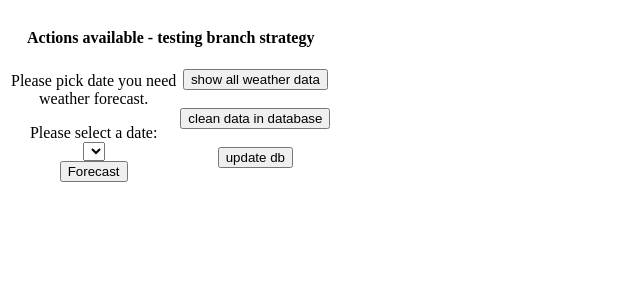
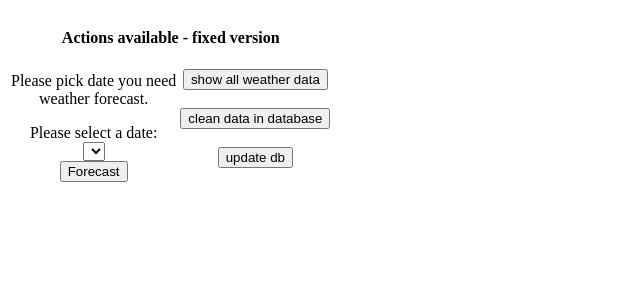
Before and after one commit to rinxster/epam-diploma-v7, a Flask app: page / in a window 1280 px wide. Shown: the top 300 px of the page, without its empty margins (0-640 px from the left). Run offline with Flask 2, Linux system fonts and the light colour scheme; lists and menus that the app fills with data are empty; some libraries are stand-ins or nearby versions.

Commit message:
Revert "Update index.html"

```diff
--- a/templates/index.html
+++ b/templates/index.html
@@ -8,7 +8,7 @@
 <table>
     <thead>
         <tr>
-            <th colspan="2">Actions available - testing branch strategy</th>
+            <th colspan="2">Actions available - fixed version</th>
             <br>
         </tr>
     </thead>
```
